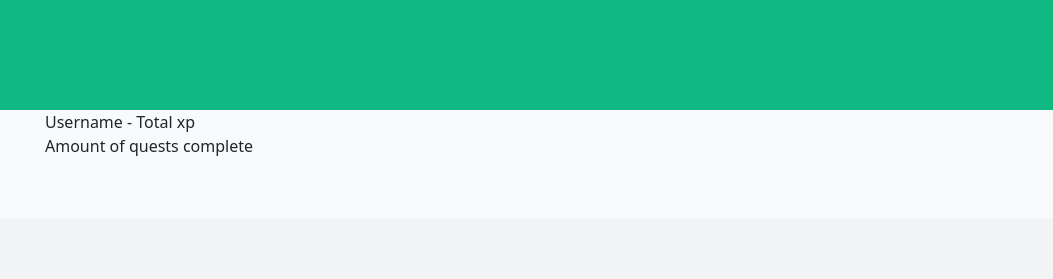
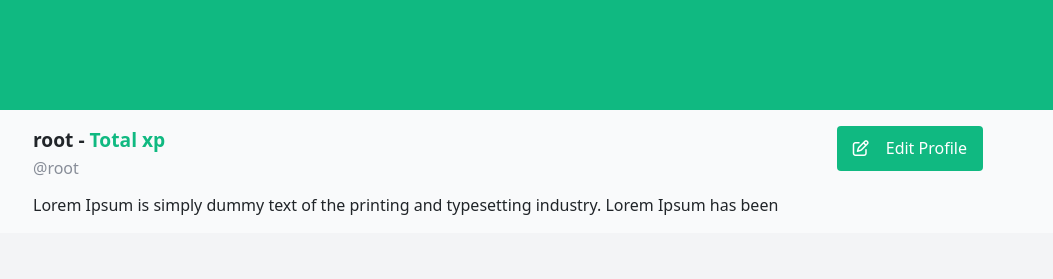
Before and after one commit to RhysDevalckeneer2/levels-app-frontend, a website built with webpack: page docs/profile.html in a window 1280 px wide. Shown: the part 130-409 px from the top of the page, 227-1280 px from the left. Built offline with nearby package versions, Linux system fonts and the light colour scheme.

Commit message:
added changes

```diff
--- a/docs/assets/css/style.css
+++ b/docs/assets/css/style.css
@@ -1,5 +1,6 @@
 * {
     box-sizing: border-box;
+    font-family: system-ui,-apple-system,Segoe UI,Roboto,Helvetica,Arial,sans-serif,Apple Color Emoji,Segoe UI Emoji;
 }
 
 body {
@@ -325,6 +326,50 @@ form input::placeholder{
     width: 85%;
 }
 
+#pf-info {
+    padding: 1rem 0;
+}
+
+#username {
+    font-size: 18px;
+    font-size: 1.2rem;
+    font-weight: 600;
+}
+
+#total-points {
+    color: #10B981;
+}
+
+#usertag {
+    color: rgba(107, 114, 128, .8);
+    margin: .1rem 0 .8rem 0;
+}
+
+#user-info {
+    font-weight: 300;
+}
+
+#edit {
+    display: flex;
+    align-items: flex-start;
+    justify-content: flex-end;
+    padding: 1rem 0;
+}
+
+#edit-button {
+    color: #FFF;
+    font-weight: 500;
+    background-color: #10B981;
+    padding: .65rem 1rem;
+    border-radius: 4px;
+    margin: 0;
+    color: #FFF;
+    border: none;
+}
+
+.fa-edit {
+    margin-right: .8rem;
+}
 
 /* Leaderbaord */
 #main-leaderboard {
--- a/docs/profile.html
+++ b/docs/profile.html
@@ -46,9 +46,13 @@
                     <img src="https://source.boringavatars.com/marble/120/Maria%20Mitchell?colors=264653,2a9d8f,e9c46a,f4a261,e76f51
                     " alt="profile picture" id="pf-pic">
                 </div>
-                <div class="col-10">
-                    <p>Username - <span>Total xp</span></p>
-                    <p>Amount of quests complete</p>
+                <div class="col-8" id="pf-info">
+                    <p id="username">root - <span id="total-points">Total xp</span></p>
+                    <p id="usertag">@root</p>
+                    <p id="user-info">Lorem Ipsum is simply dummy text of the printing and typesetting industry. Lorem Ipsum has been</p>
+                </div>
+                <div class="col-2" id="edit">
+                    <button id="edit-button"> <i class="far fa-edit"></i> Edit Profile </button>
                 </div>
             </div>
         </div>
```
